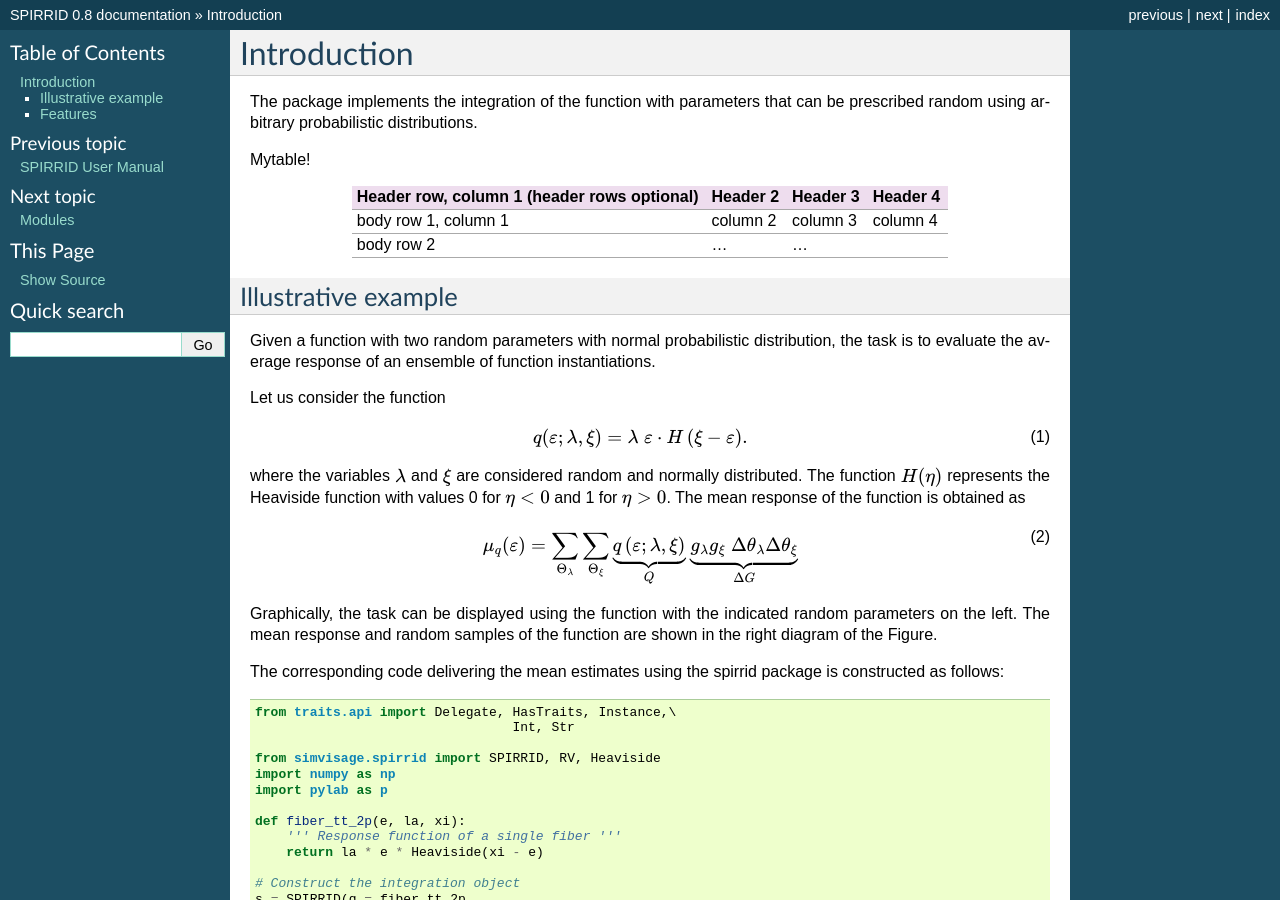
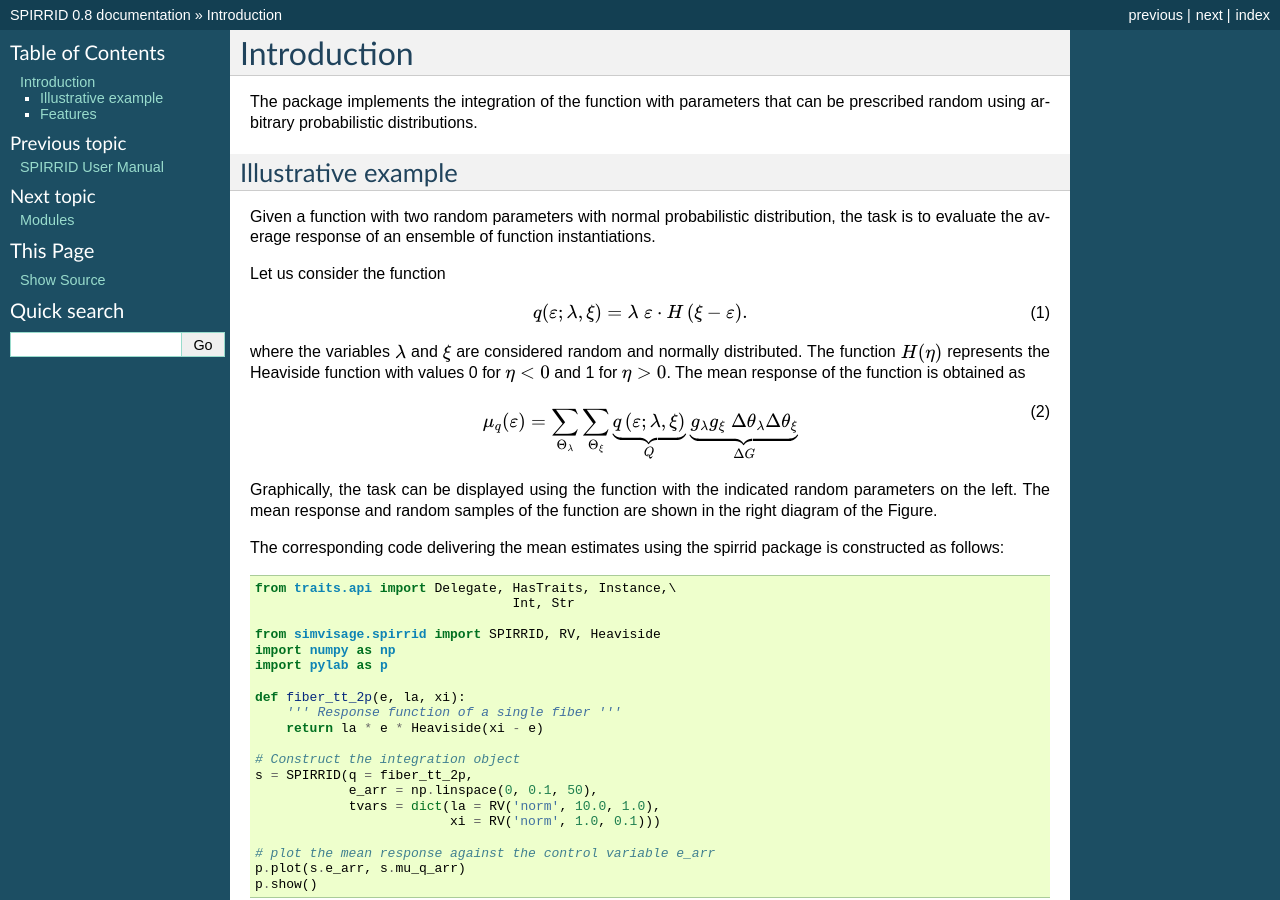
Before and after one commit to simvisage/spirrid, a Sphinx documentation site: the page built from docs/source/intro.rst, in a window 1280 px wide and 900 px high. Built offline with Sphinx 7.4.7, drawn with Linux system fonts in a browser that asks for light colours; formulas are drawn with MathJax 3; pages that are not in the unit, such as notebooks, are missing from menus.

Commit message:
Update docs/source/intro.rst

```diff
--- a/docs/source/intro.rst
+++ b/docs/source/intro.rst
@@ -5,18 +5,6 @@ Introduction
 The package implements the integration of the function
 with parameters that can be prescribed random using arbitrary
 probabilistic distributions.
-
-Mytable!
-
-
-+------------------------+------------+----------+----------+
-| Header row, column 1   | Header 2   | Header 3 | Header 4 |
-| (header rows optional) |            |          |          |
-+========================+============+==========+==========+
-| body row 1, column 1   | column 2   | column 3 | column 4 |
-+------------------------+------------+----------+----------+
-| body row 2             | ...        | ...      |          |
-+------------------------+------------+----------+----------+
 
 
 Illustrative example
```
